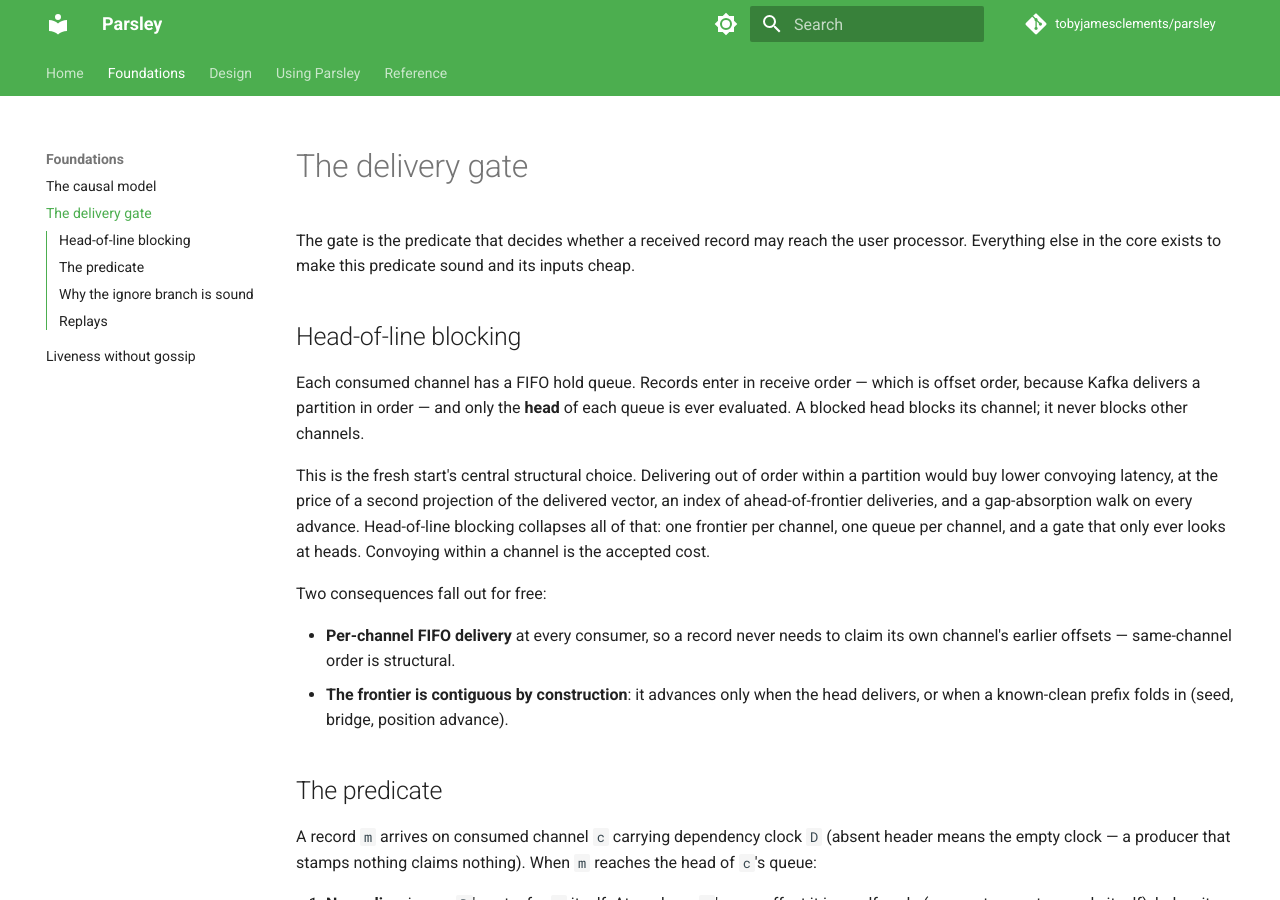
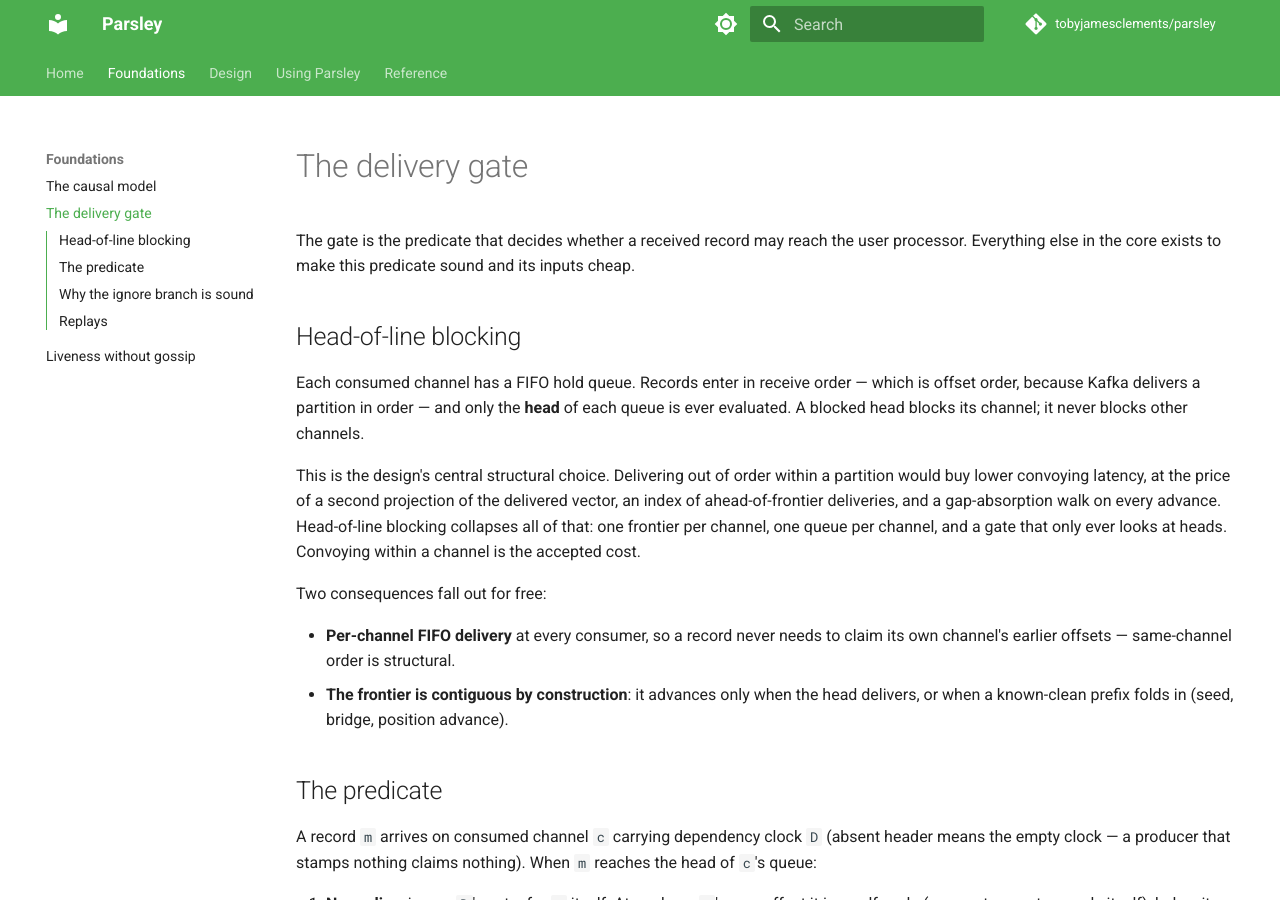
Before and after one commit to tobyjamesclements/parsley, an MkDocs documentation site: the page built from docs/foundations/delivery-gate.md, in a window 1280 px wide and 900 px high. Built offline with MkDocs 1.6.1 and Material for MkDocs 9.7.7, drawn with Linux system fonts in a browser that asks for light colours; comment, search, counter and statistics services are not loaded.

Commit message:
Drop the one remaining rewrite reference from the docs site
Co-Authored-By: Claude Opus 5 (1M context) <noreply@anthropic.com>
Claude-Session: https://claude.ai/code/session_01UbPFGswogqyoT93R9U5MUr

```diff
--- a/docs/foundations/delivery-gate.md
+++ b/docs/foundations/delivery-gate.md
@@ -9,12 +9,11 @@ Each consumed channel has a FIFO hold queue. Records enter in receive order —
 order, because Kafka delivers a partition in order — and only the **head** of each queue is
 ever evaluated. A blocked head blocks its channel; it never blocks other channels.
 
-This is the fresh start's central structural choice. Delivering out of order within a
-partition would buy lower convoying latency, at the price of a second projection of the
-delivered vector, an index of ahead-of-frontier deliveries, and a gap-absorption walk on every
-advance. Head-of-line blocking collapses all of that: one frontier per channel, one queue per
-channel, and a gate that only ever looks at heads. Convoying within a channel is the accepted
-cost.
+This is the design's central structural choice. Delivering out of order within a partition
+would buy lower convoying latency, at the price of a second projection of the delivered
+vector, an index of ahead-of-frontier deliveries, and a gap-absorption walk on every advance.
+Head-of-line blocking collapses all of that: one frontier per channel, one queue per channel,
+and a gate that only ever looks at heads. Convoying within a channel is the accepted cost.
 
 Two consequences fall out for free:
 
```
